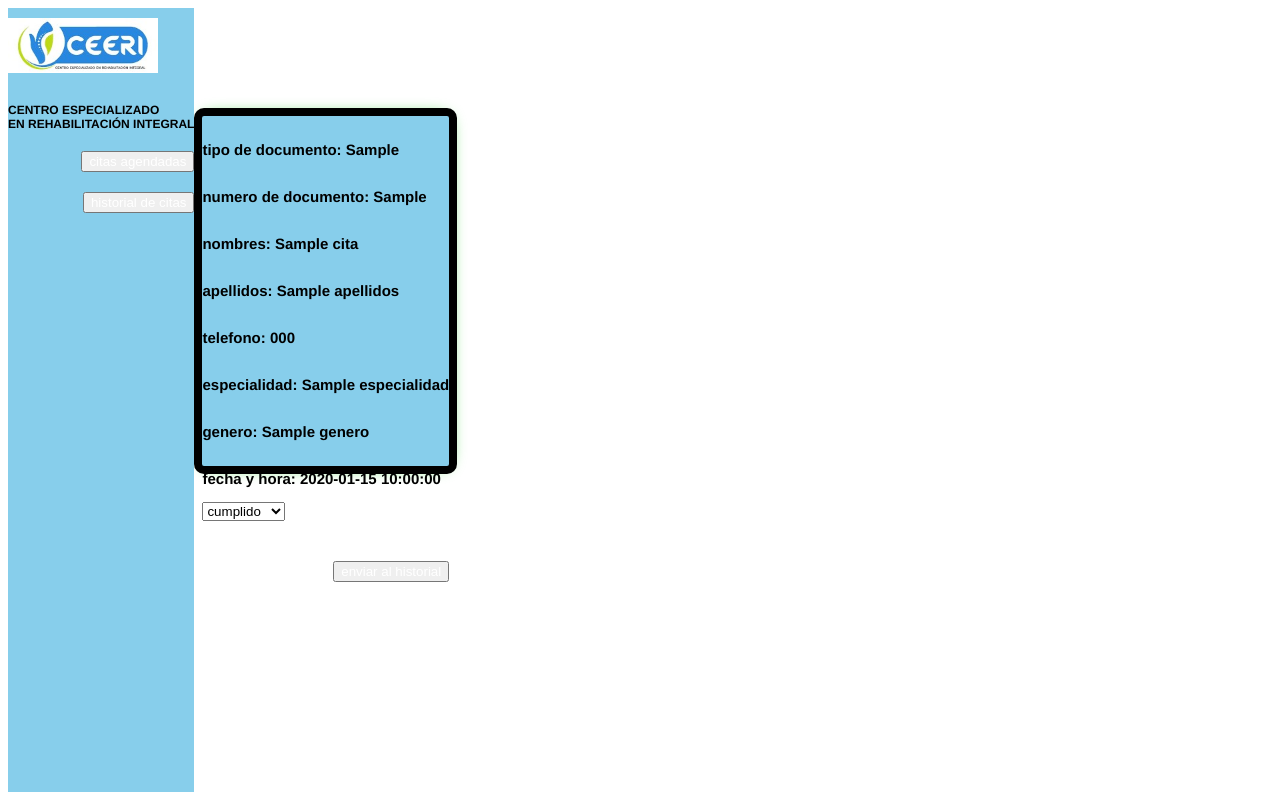
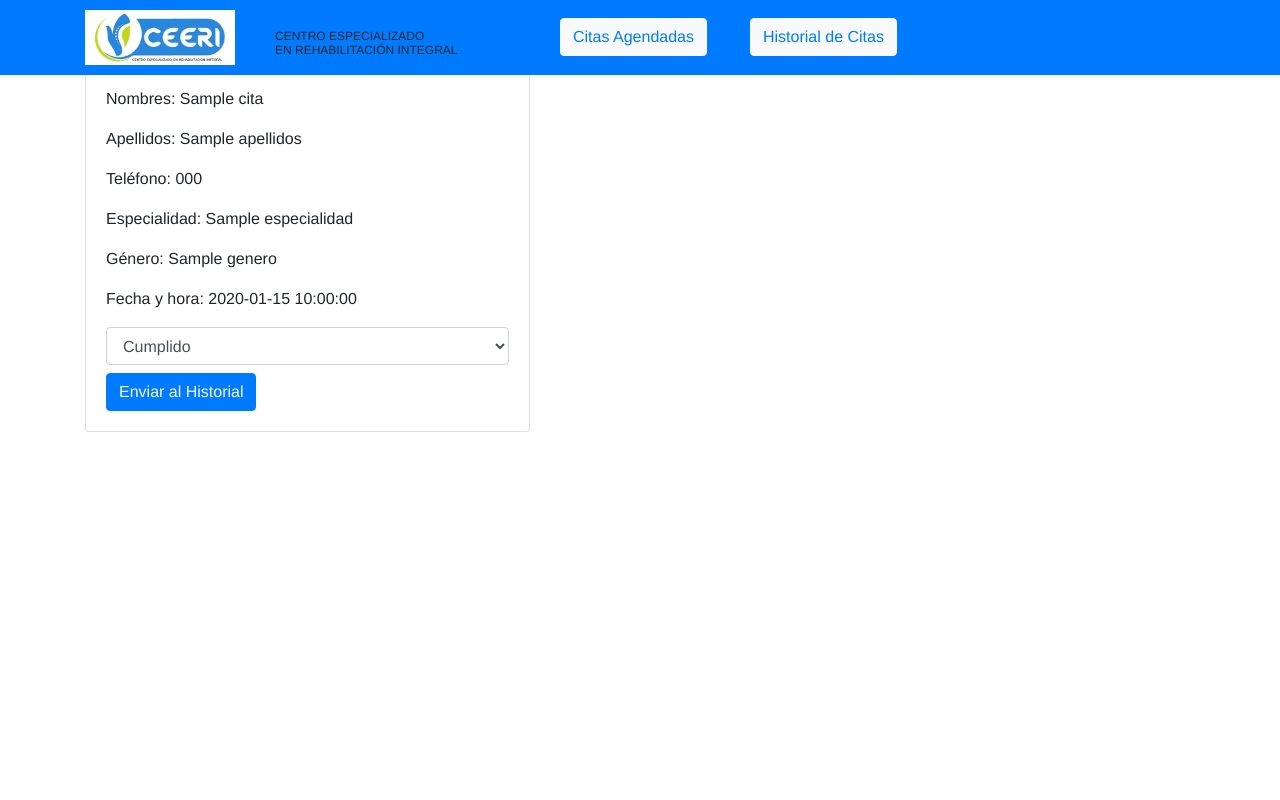
Before and after one commit to bh4ndu/ceeri, a Laravel app: template resources/views/agenda.blade.php in a window 1280 px wide. Run offline with Laravel 9, Linux system fonts and the light colour scheme; the template is opened without the code that fills it: most values are stand-ins (such as "Sample title", 1, 10 or a date in 2020); some libraries are stand-ins or nearby versions.

Commit message:
falta sistema

```diff
--- a/resources/views/agenda.blade.php
+++ b/resources/views/agenda.blade.php
@@ -1,80 +1,69 @@
+<!DOCTYPE html>
 <html lang="en">
 <head>
+    <meta charset="UTF-8">
+    <meta name="viewport" content="width=device-width, initial-scale=1.0">
     <title>CEERI</title>
-    <meta name="viewport" content="width=device-width, initial-scale=1.0">
+    <link rel="stylesheet" href="https://maxcdn.bootstrapcdn.com/bootstrap/4.5.2/css/bootstrap.min.css">
     <link rel="stylesheet" href="agenda.css">
 </head>
 <body>
-    <!-- LOGO -->
-    <div class="fixed-top" style="background:skyblue">
+    <!-- Encabezado -->
+    <div class="fixed-top bg-primary">
         <div class="container">
-            <!-- LOGO -->
-            <div class="row align-items-start">
+            <div class="row align-items-center">
                 <div class="col-2">
-                    <img class="logo" src="img/post/1.jpg" alt="Logo">
+                    <img class="logo img-fluid" src="img/post/1.jpg" alt="Logo">
                 </div>
                 <div class="col-3">
-                    <h3 class="company-name">CENTRO ESPECIALIZADO <br> EN REHABILITACIÓN INTEGRAL</h3>
+                    <h3 class="company-name">CENTRO ESPECIALIZADO<br>EN REHABILITACIÓN INTEGRAL</h3>
                 </div>
-                <div class="col-2 reservation-btn">
-                    <button class="btn btn-primary"><a href="/agenda" class="reserva-btn">citas agendadas</a></button>
+                <div class="col-2">
+                    <button class="btn btn-light"><a href="/agenda" class="reserva-btn text-primary">Citas Agendadas</a></button>
                 </div>
-                <div class="col-3 reservation-btn">
-                    <button class="btn btn-primary"><a href="/historial" class="reserva-btn">historial de citas</a></button>
+                <div class="col-3">
+                    <button class="btn btn-light"><a href="/historial" class="reserva-btn text-primary">Historial de Citas</a></button>
                 </div>
             </div>
         </div>
     </div>
     <br>
 
+    <!-- Sección de citas -->
     <section class="container">
-            <div class="row align-items-start">
+        <div class="row">
             @foreach ($citas as $cita)
-                    <div class="tarjeta col-md-5">
-                        <h3>tipo de documento: {{$cita->tipo_documento}}</h3>
-                        <h3>numero de documento: {{$cita->numero_documento}}</h3>
-                        <h3>nombres: {{$cita->nombres}}</h3>
-                        <h3>apellidos: {{$cita->apellidos}}</h3>
-                        <h3>telefono: {{$cita->telefono}}</h3>
-                        <h3>especialidad: {{$cita->especialidad}}</h3>
-                        <h3>genero: {{$cita->genero}}</h3>
-                        <h3>fecha y hora: {{$cita->fecha_hora}}</h3>
-
-                        <form id="citaForm">
-                            <select name="estado[]" class="estadoSelect">
-                                <option value="cumplido">cumplido</option>
-                                <option value="ausente">ausente</option>
-                                <option value="cancelada">cancelada</option>
+                <div class="col-md-5">
+                    <div class="card mb-4">
+                        <div class="card-body">
+                            <h3 class="card-title">Tipo de documento: {{$cita->tipo_documento}}</h3>
+                            <p class="card-text">Número de documento: {{$cita->numero_documento}}</p>
+                            <p class="card-text">Nombres: {{$cita->nombres}}</p>
+                            <p class="card-text">Apellidos: {{$cita->apellidos}}</p>
+                            <p class="card-text">Teléfono: {{$cita->telefono}}</p>
+                            <p class="card-text">Especialidad: {{$cita->especialidad}}</p>
+                            <p class="card-text">Género: {{$cita->genero}}</p>
+                            <p class="card-text">Fecha y hora: {{$cita->fecha_hora}}</p>
+                            <form class="citaForm">
+                                <select name="estado[]" class="form-control">
+                                    <option value="cumplido">Cumplido</option>
+                                    <option value="ausente">Ausente</option>
+                                    <option value="cancelada">Cancelada</option>
                                 </select>
                             </form>
-                        <div class="reservation-btn">
-                            <button class="btn btn-primary"><a class="reserva-btn">enviar al historial</a></button>
+                            <div class="mt-2">
+                                <button class="btn btn-primary"><a href="#" class="text-light">Enviar al Historial</a></button>
                             </div>
-                        <br>
+                        </div>
+                    </div>
                 </div>
             @endforeach
         </div>
     </section>
-<script>
-    // Obtener todos los elementos select con la clase "estadoSelect"
-    const estadoSelects = document.querySelectorAll('.estadoSelect');
 
-    // Iterar sobre todos los selectores y aplicar el script a cada uno
-    estadoSelects.forEach((estadoSelect, index) => {
-        // Generar una clave única para cada selector basada en su índice
-        const storageKey = `selectedValue_${index}`;
-
-        const storedValue = localStorage.getItem(storageKey);
-
-        if (storedValue) {
-            estadoSelect.value = storedValue;
-        }
-
-        estadoSelect.addEventListener('change', function() {
-            const selectedValue = estadoSelect.value;
-            localStorage.setItem(storageKey, selectedValue);
-        });
-    });
-</script>
+    <!-- Scripts -->
+    <script src="https://code.jquery.com/jquery-3.5.1.slim.min.js"></script>
+    <script src="https://cdn.jsdelivr.net/npm/@popperjs/core@2.5.3/dist/umd/popper.min.js"></script>
+    <script src="https://maxcdn.bootstrapcdn.com/bootstrap/4.5.2/js/bootstrap.min.js"></script>
 </body>
 </html>
```
Lines whose indentation alone changed are shown as unchanged.
